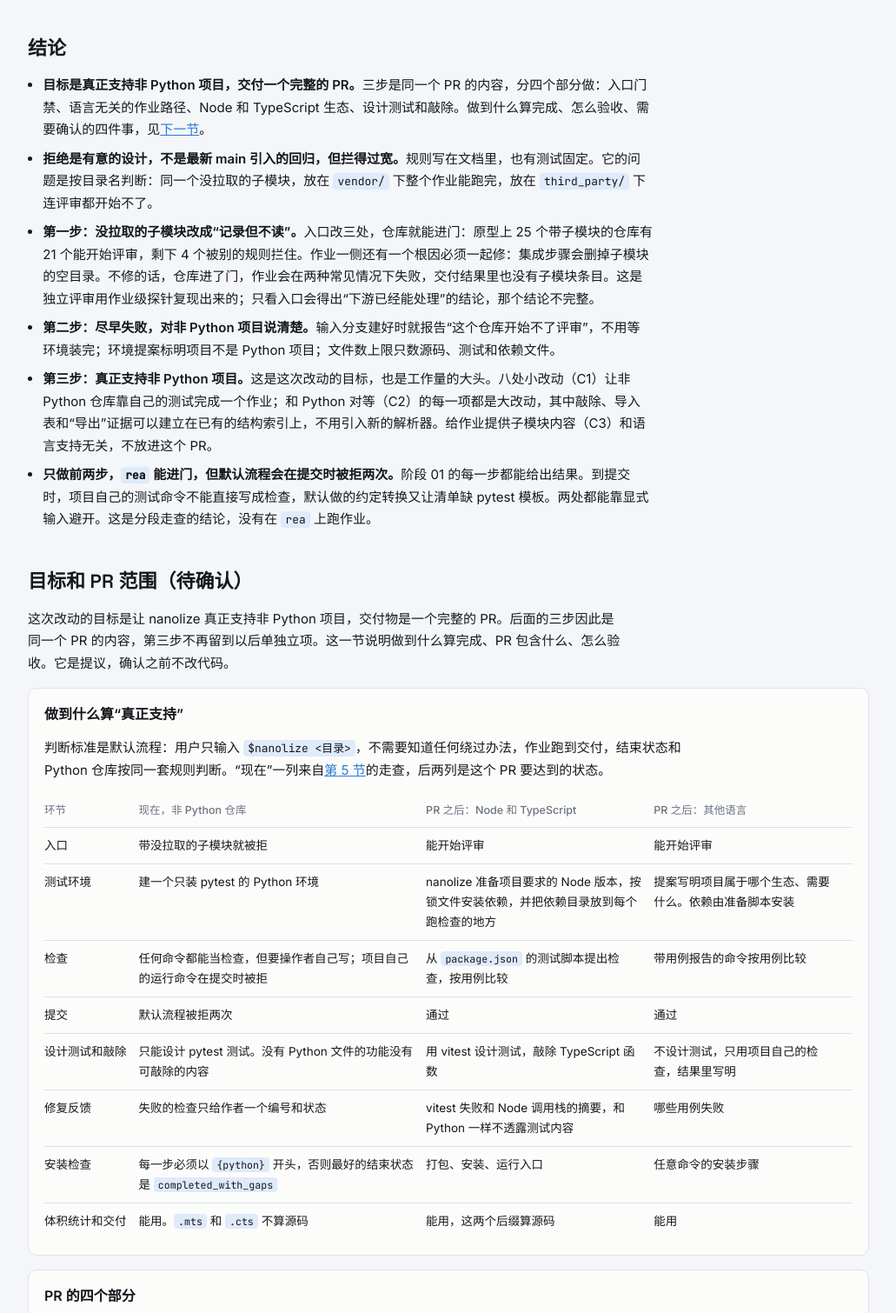
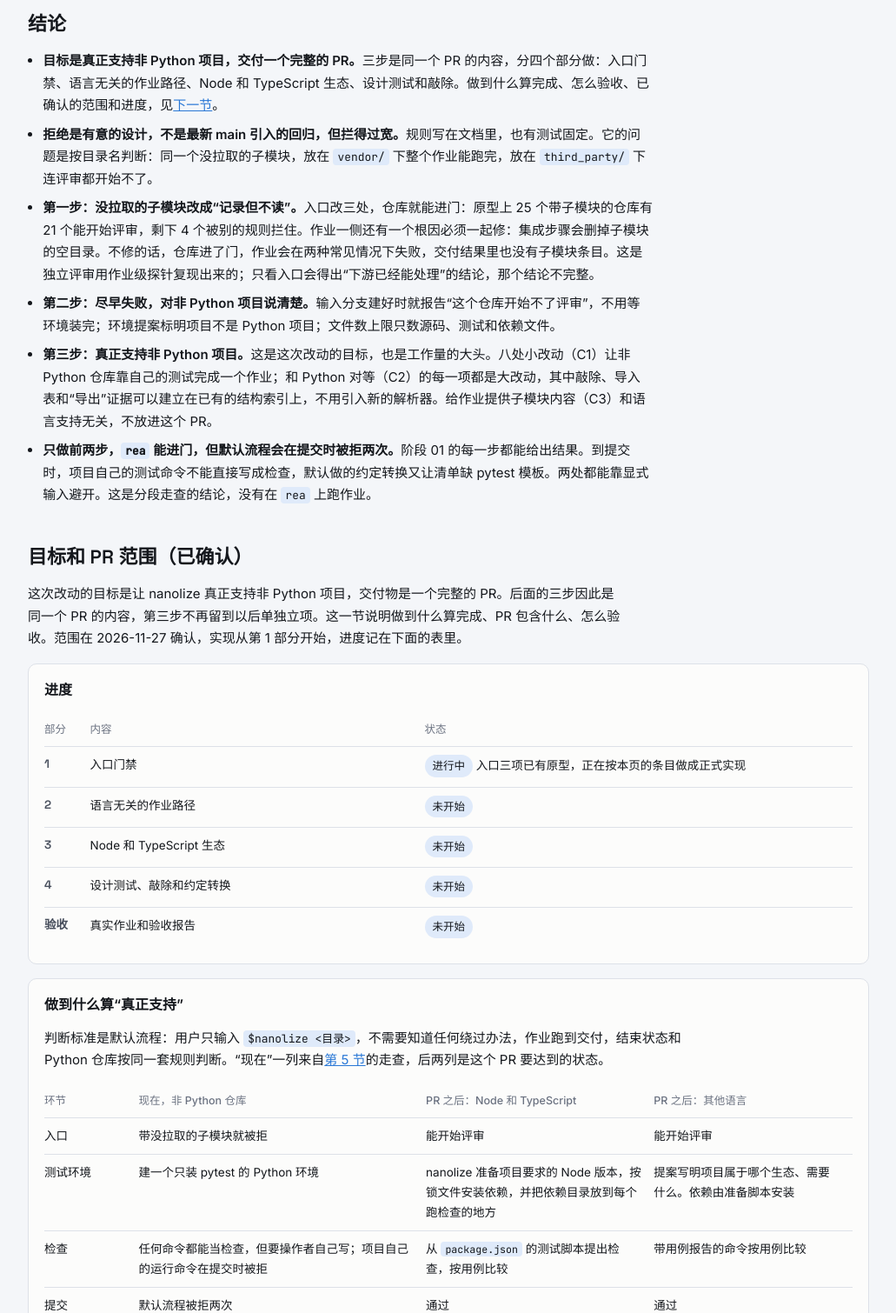
Before and after one commit to yukang2017/nanolize-intake-gate-plan, a plain HTML site: page index.html in a window 1280 px wide. Shown: the part 619-2129 px from the top of the page at 87% size, without its empty margins (124-1155 px from the left). Drawn offline with Linux system fonts and the light colour scheme.

Commit message:
Record the confirmed scope of the pull request and add a progress table
Co-Authored-By: Claude Fable 5.2 <noreply@anthropic.com>

```diff
--- a/index.html
+++ b/index.html
@@ -125,7 +125,7 @@ section { scroll-margin-top: 12px; }
   <p class="lede">在最新 <code>main</code> 上对公开仓库 <code>morluto/rea</code> 做 nanolize 时，仓库在建结构索引和开始评审两处都被拒绝，原因是 <code>third_party/</code> 下有 5 个 Git 子模块；同一次运行还给这个 TypeScript 项目建了一个只装 pytest 的 Python 环境。这一页对着最新 <code>main</code> 的代码给出三步修改方案，目标是让 nanolize 真正支持非 Python 项目，三步合成一个 PR 交付。前两步有本地原型，并在 68 个公开仓库上做了只读的入口验证。</p>
   <div class="meta">
     <span><b>对象</b> nanolize（私有仓库）<code>main</code>，提交 <code>cbf27b83</code></span>
-    <span><b>状态</b> 本页是分析和待确认的方案。nanolize 仓库没有改动，原型只在本地副本上，没有推送。范围确认之后才开始实现</span>
+    <span><b>状态</b> 方案的范围在 2026-11-27 确认，实现进行中，进度见<a href="#pr">目标和 PR 范围</a>一节</span>
     <span><b>验证范围</b> 只验证入口：快照、来源检查、结构索引、输入分支。没有在这些仓库上跑完整的 nanolize 作业</span>
     <span><b>参考</b> 两份外部分析报告，核对结果见<a href="#reports">第 6 节</a></span>
   </div>
@@ -147,7 +147,7 @@ section { scroll-margin-top: 12px; }
 <section>
   <h2>结论</h2>
   <ul class="plain">
-    <li><b>目标是真正支持非 Python 项目，交付一个完整的 PR。</b>三步是同一个 PR 的内容，分四个部分做：入口门禁、语言无关的作业路径、Node 和 TypeScript 生态、设计测试和敲除。做到什么算完成、怎么验收、需要确认的四件事，见<a href="#pr">下一节</a>。</li>
+    <li><b>目标是真正支持非 Python 项目，交付一个完整的 PR。</b>三步是同一个 PR 的内容，分四个部分做：入口门禁、语言无关的作业路径、Node 和 TypeScript 生态、设计测试和敲除。做到什么算完成、怎么验收、已确认的范围和进度，见<a href="#pr">下一节</a>。</li>
     <li><b>拒绝是有意的设计，不是最新 main 引入的回归，但拦得过宽。</b>规则写在文档里，也有测试固定。它的问题是按目录名判断：同一个没拉取的子模块，放在 <code>vendor/</code> 下整个作业能跑完，放在 <code>third_party/</code> 下连评审都开始不了。</li>
     <li><b>第一步：没拉取的子模块改成“记录但不读”。</b>入口改三处，仓库就能进门：原型上 25 个带子模块的仓库有 21 个能开始评审，剩下 4 个被别的规则拦住。作业一侧还有一个根因必须一起修：集成步骤会删掉子模块的空目录。不修的话，仓库进了门，作业会在两种常见情况下失败，交付结果里也没有子模块条目。这是独立评审用作业级探针复现出来的；只看入口会得出“下游已经能处理”的结论，那个结论不完整。</li>
     <li><b>第二步：尽早失败，对非 Python 项目说清楚。</b>输入分支建好时就报告“这个仓库开始不了评审”，不用等环境装完；环境提案标明项目不是 Python 项目；文件数上限只数源码、测试和依赖文件。</li>
@@ -157,8 +157,22 @@ section { scroll-margin-top: 12px; }
 </section>
 
 <section id="pr">
-  <h2>目标和 PR 范围（待确认）</h2>
-  <p>这次改动的目标是让 nanolize 真正支持非 Python 项目，交付物是一个完整的 PR。后面的三步因此是同一个 PR 的内容，第三步不再留到以后单独立项。这一节说明做到什么算完成、PR 包含什么、怎么验收。它是提议，确认之前不改代码。</p>
+  <h2>目标和 PR 范围（已确认）</h2>
+  <p>这次改动的目标是让 nanolize 真正支持非 Python 项目，交付物是一个完整的 PR。后面的三步因此是同一个 PR 的内容，第三步不再留到以后单独立项。这一节说明做到什么算完成、PR 包含什么、怎么验收。范围在 2026-11-27 确认，实现从第 1 部分开始，进度记在下面的表里。</p>
+
+  <div class="panel">
+    <h3>进度</h3>
+    <div class="scroll"><table class="wide nowrap1">
+      <thead><tr><th>部分</th><th>内容</th><th>状态</th></tr></thead>
+      <tbody>
+        <tr><td class="id">1</td><td>入口门禁</td><td><span class="pill plain">进行中</span> 入口三项已有原型，正在按本页的条目做成正式实现</td></tr>
+        <tr><td class="id">2</td><td>语言无关的作业路径</td><td><span class="pill plain">未开始</span></td></tr>
+        <tr><td class="id">3</td><td>Node 和 TypeScript 生态</td><td><span class="pill plain">未开始</span></td></tr>
+        <tr><td class="id">4</td><td>设计测试、敲除和约定转换</td><td><span class="pill plain">未开始</span></td></tr>
+        <tr><td class="id">验收</td><td>真实作业和验收报告</td><td><span class="pill plain">未开始</span></td></tr>
+      </tbody>
+    </table></div>
+  </div>
 
   <div class="panel">
     <h3>做到什么算“真正支持”</h3>
@@ -212,12 +226,12 @@ section { scroll-margin-top: 12px; }
   </div>
 
   <div class="panel">
-    <h3>需要确认的四件事</h3>
+    <h3>已确认的四件事</h3>
     <ol class="plain">
-      <li><b>范围。</b>建议四个部分都做：Node 和 TypeScript 做到和 Python 对等，其他语言做到第 2 部分的水平。较小的选择是只做第 1 到第 3 部分：非 Python 仓库能用默认流程跑完作业，但验证只靠项目自己的测试，没有设计测试和敲除。</li>
+      <li><b>范围：四个部分都做。</b>Node 和 TypeScript 做到和 Python 对等，其他语言做到第 2 部分的水平。</li>
       <li><b>子模块内容（C3）不放进这个 PR。</b>它和语言支持无关，<code>rea</code> 的核心功能也不依赖子模块。</li>
-      <li><b>验收作业用哪些仓库，可以花多少。</b>真实作业要花智能体调用，是这个 PR 里最贵的部分。</li>
-      <li><b>推送和开 PR 的时机。</b>实现在本地分支上做。可以做完再确认一次才推送，也可以现在就同意做完直接开 PR。</li>
+      <li><b>验收作业按上面“验收”一栏做。</b>两个小型 TypeScript 或 JavaScript 仓库跑完整作业，<code>rea</code> 只选一小组功能，一个 Go 或 Rust 仓库，一个 Python 仓库做回归。</li>
+      <li><b>可以随时开 PR。</b>实现过程中就开，用 PR 的持续集成跑测试。</li>
     </ol>
   </div>
 
```
